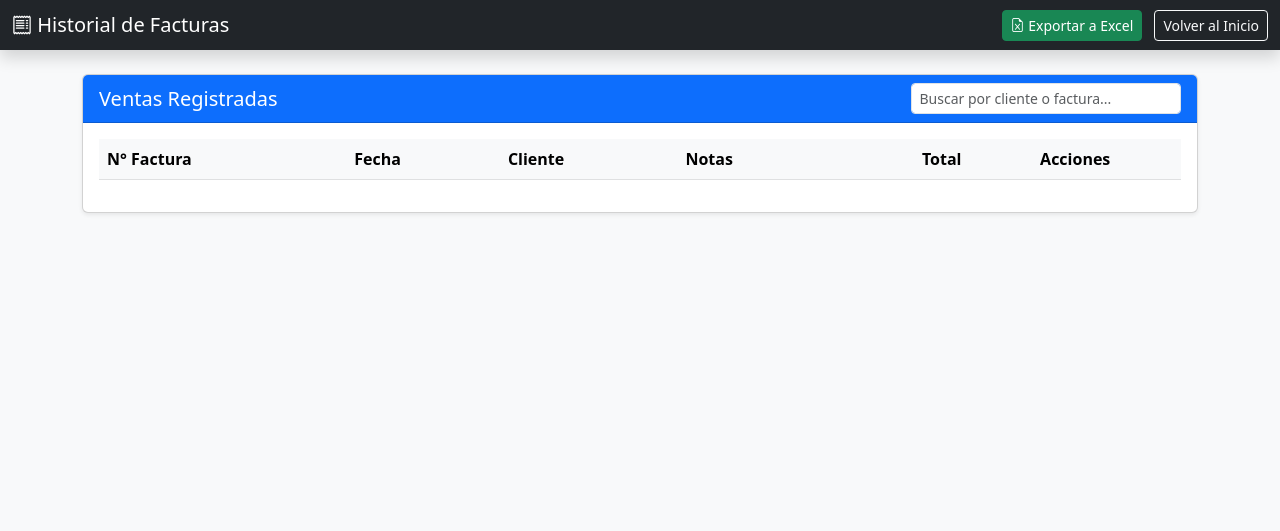
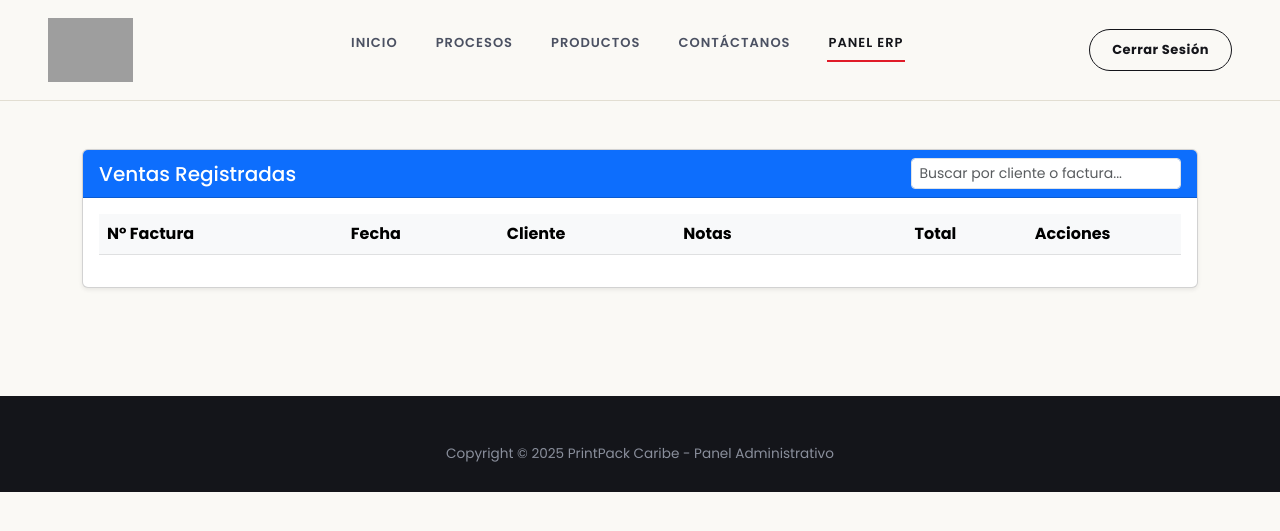
Before and after one commit to omargarcia1102/PRUEBAPRINTPACK, a Flask app: page /historial-ventas in a window 1280 px wide. Shown: the top 531 px of the page. Run offline with Flask 3, Linux system fonts and the light colour scheme; data that the repository does not hold is empty; some libraries are stand-ins or nearby versions; grey boxes are pictures that could not be loaded.

Commit message:
Update HISTORIAL_VENTAS.html

```diff
--- a/Proyecto print pack/app/templates/HISTORIAL_VENTAS.html
+++ b/Proyecto print pack/app/templates/HISTORIAL_VENTAS.html
@@ -3,25 +3,42 @@
 <head>
     <meta charset="UTF-8">
     <meta name="viewport" content="width=device-width, initial-scale=1.0">
-    <title>Historial de Ventas - Sistema ERP</title>
+    <title>PrintPack - Módulo</title>
+    <!-- Tus fuentes -->
+    <link href="https://fonts.googleapis.com/css2?family=Archivo+Black&family=Poppins:wght@300;400;500;600;700;800&display=swap" rel="stylesheet">
+    <link rel="stylesheet" href="https://cdnjs.cloudflare.com/ajax/libs/font-awesome/6.4.0/css/all.min.css">
+
+    <!-- Bootstrap para las tablas (déjalo arriba) -->
     <link href="https://cdn.jsdelivr.net/npm/bootstrap@5.3.0/dist/css/bootstrap.min.css" rel="stylesheet">
     <link rel="stylesheet" href="https://cdn.jsdelivr.net/npm/bootstrap-icons@1.10.5/font/bootstrap-icons.css">
+
+    <!-- TU ESTILO CORPORATIVO (Abajo para que mande sobre Bootstrap) -->
+    <link rel="stylesheet" href="{{ url_for('static', filename='css/base.css') }}">
 </head>
-<body class="bg-light">
+<body>
 
-<nav class="navbar navbar-dark bg-dark mb-4 shadow">
-    <div class="container-fluid">
-        <span class="navbar-brand mb-0 h1"><i class="bi bi-receipt"></i> Historial de Facturas</span>
-        <div>
-            <!-- NUEVO BOTÓN DE EXCEL PARA VENTAS -->
-            <a href="/api/exportar/ventas" class="btn btn-success btn-sm me-2">
-                <i class="bi bi-file-earmark-excel"></i> Exportar a Excel
+    <!-- TU HEADER EXACTO DE PRINTPACK -->
+    <header>
+        <div class="logo">
+            <a href="{{ url_for('main.inicio') }}">
+                <img src="https://printpackcaribe.com/wp-content/uploads/2025/08/ECOBOLSAS-CARIBE-PRINTPACK-LOGOS-4-scaled-324x141.png" alt="PrintPack Caribe">
             </a>
+        </div>
+        <nav>
+            <ul>
+                <li><a href="{{ url_for('main.inicio') }}">Inicio</a></li>
+                <li><a href="{{ url_for('main.procesos') }}">Procesos</a></li>
+                <li><a href="{{ url_for('main.productos') }}">Productos</a></li>
+                <li><a href="{{ url_for('main.contacto') }}">Contáctanos</a></li>
+                <!-- Este es el botón que lo llevará al Dashboard -->
+                <li><a href="#" class="active">Panel ERP</a></li>
+            </ul>
+        </nav>
+        <a href="{{ url_for('main.logout') }}" id="auth-button" class="btn-nav">Cerrar Sesión</a>
+    </header>
 
-            <a href="/" class="btn btn-outline-light btn-sm">Volver al Inicio</a>
-        </div>
-    </div>
-</nav>
+    <main class="py-5">
+        <!-- AQUÍ DEBES DEJAR EL <div class="container"> QUE YA TIENEN TUS VISTAS CON LAS TABLAS -->
 
 <div class="container">
     <div class="card shadow-sm">
@@ -96,5 +113,12 @@
 <script src="https://cdn.jsdelivr.net/npm/bootstrap@5.3.0/dist/js/bootstrap.bundle.min.js"></script>
 <!-- ARCHIVO JS SEPARADO -->
 <script src="{{ url_for('static', filename='js/historial_ventas.js') }}"></script>
+        </main>
+
+    <footer>
+        <p class="copyright" style="border:none; margin:0; padding:0;">
+            Copyright © 2025 PrintPack Caribe - Panel Administrativo
+        </p>
+    </footer>
 </body>
 </html>
```
